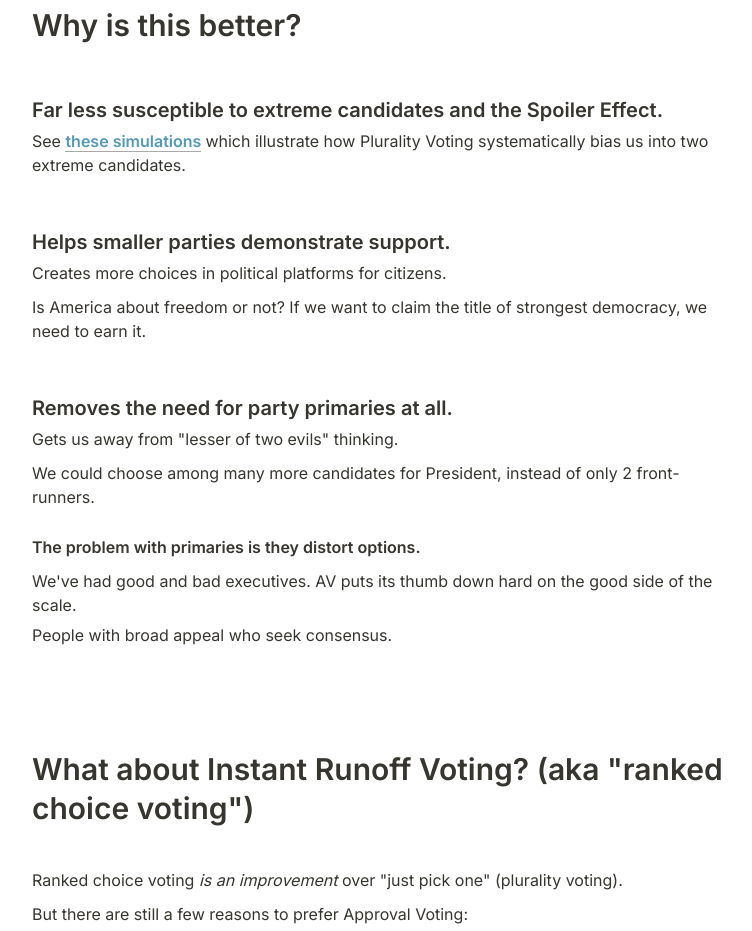
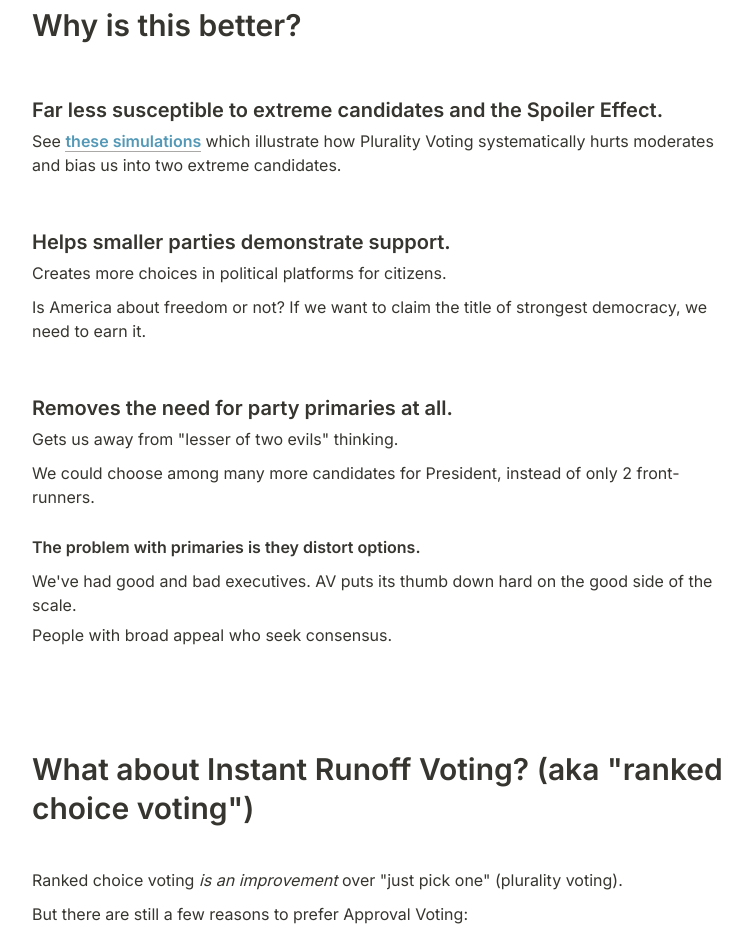
Before and after one commit to dsernst/approvalvotingforpresident.com, a plain HTML site: page index.html in a window 1280 px wide. Shown: the part 1240-2171 px from the top of the page, without its empty margins (256-1008 px from the left). Drawn offline with Linux system fonts and the light colour scheme.

Commit message:
Plurality hurts moderates

```diff
--- a/index.html
+++ b/index.html
@@ -228,8 +228,8 @@
                       </span>
                     </span>
                     <span>
-                      which illustrate how Plurality Voting systematically bias
-                      us into two extreme candidates.</span
+                      which illustrate how Plurality Voting systematically hurts
+                      moderates and bias us into two extreme candidates.</span
                     >
                   </span>
                 </p>
```
